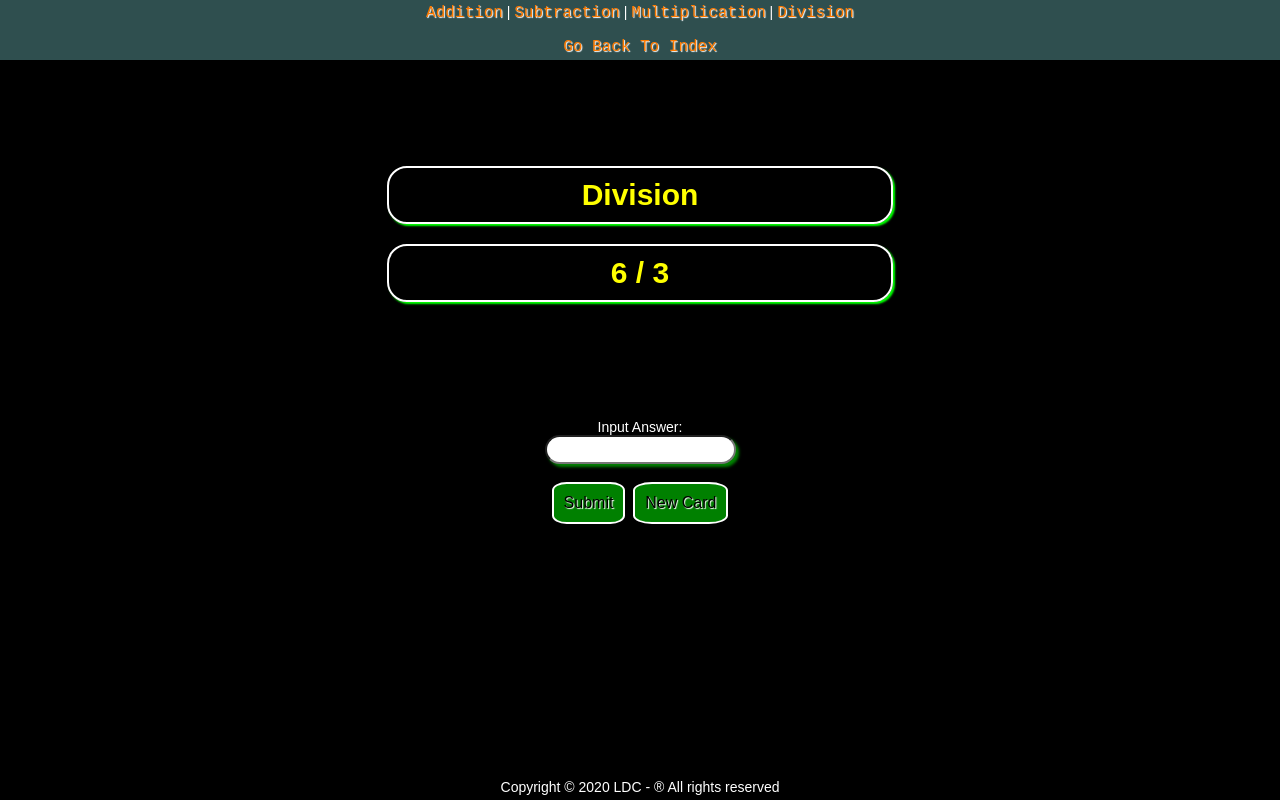
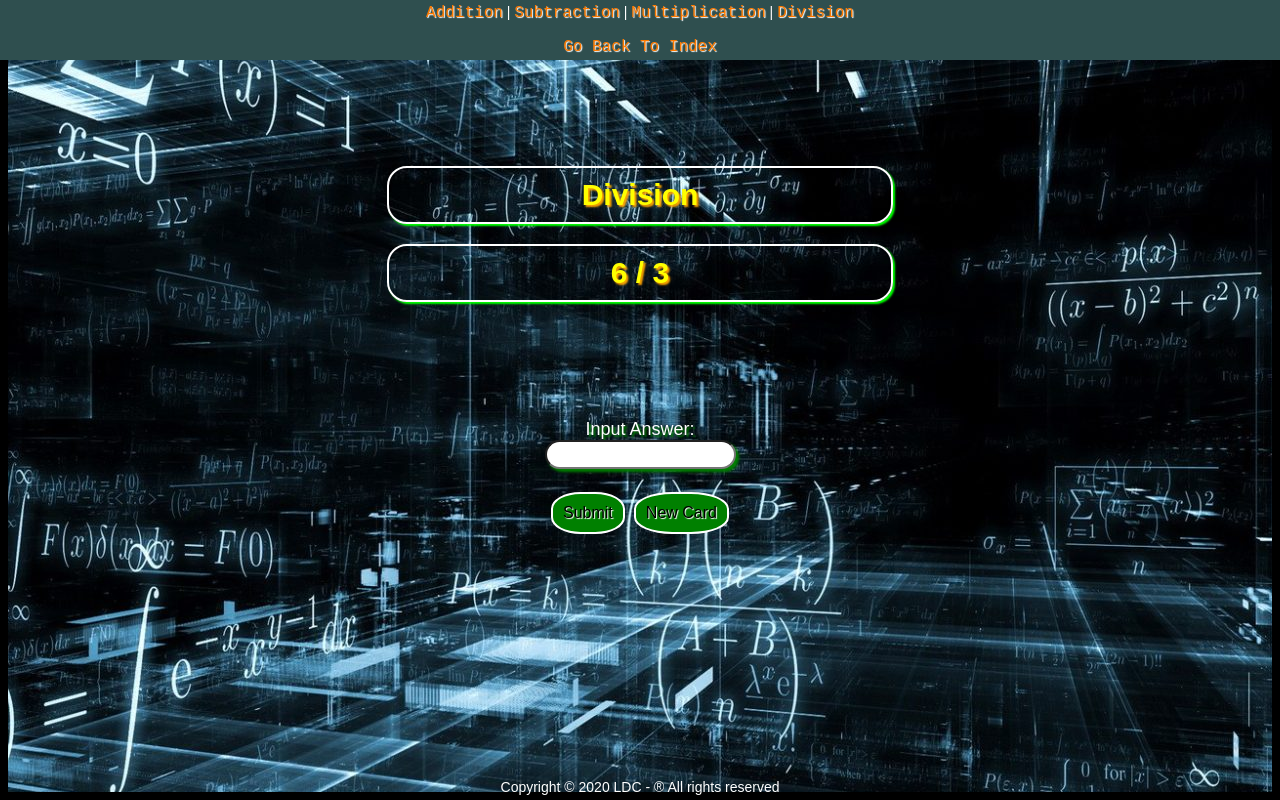
Before and after one commit to takeaimnfire/php-course, a PHP site: page /divide.php in a window 1280 px wide. Run offline with PHP 8.4, Linux system fonts and the light colour scheme; data that the repository does not hold is empty.

Commit message:
more css and logic changes 2

```diff
--- a/addition.php
+++ b/addition.php
@@ -4,6 +4,7 @@
         <link rel="stylesheet" type="text/css" href="css/style.css">
     </head>
     <body>
+    <div class="body">
     <?php error_reporting (E_ALL ^ E_NOTICE); ?>
 
         <div style="position: fixed; top: 0; left: 0; right: 0; margin-top: 0px; text-align: center;" id="header">
@@ -55,5 +56,6 @@
         include('footer.php');
         ?>
         </div>
+        </div>
     </body>
 </html>
--- a/css/style.css
+++ b/css/style.css
@@ -9,9 +9,9 @@ body {
 
 .body {
     color: white;
-    size: 100%;
+    height: 100%;
     background-color: black;
-    background: black url("../images/hash.jpg") no-repeat fixed center;
+    background: black url("../images/math2.jpg") no-repeat fixed center;
     font-size: 14px;
     font-style: bold;
     font-family: Arial;
@@ -54,6 +54,7 @@ h1 {
     margin-right: 30%;
     margin-left: 30%;
     padding: 10px;
+    text-shadow: 2px 2px 2px orange;
     box-sizing: 2px;
     box-shadow: 2px 2px 2px lime;
 }
@@ -63,7 +64,7 @@ h1 {
     border: 2px solid white;
     box-sizing: 10px;
     border-style: solid;
-    border-radius: 20%;
+    border-radius: 40%;
     color: black;
     font-family: Arial;
     font-style: bold;
@@ -80,7 +81,7 @@ h1 {
     background-color: black;
     border: 2px solid white;
     box-sizing: 10px;
-    border-radius: 20%;
+    border-radius: 40%;
     color: white;
     font-family: Arial;
     font-style: bold;
@@ -93,7 +94,7 @@ h1 {
 }
 
 #answer {
-    box-sizing: 10px;
+    box-sizing: 12px;
     box-shadow: 3px 3px 3px green;
     border-radius: 20px 20px 20px 20px;
     padding: 5px;
@@ -140,3 +141,9 @@ h1 {
     font-style: bold;
     padding: 5px;
 }
+
+form {
+    text-shadow: 2px 2px 2px green;
+    font-size: 18px;
+    font-style: bold;
+}
--- a/divide.php
+++ b/divide.php
@@ -5,7 +5,7 @@
     </head>
     <body>
     <?php error_reporting (E_ALL ^ E_NOTICE); ?>
-        <div class="body"></div>
+        <div class="body">
         <div style="position: fixed; top: 0; left: 0; right: 0; margin-top: 0px; text-align: center;" id="header">
         <?php
             include('header.php');
@@ -63,5 +63,6 @@
         include('footer.php');
         ?>
         </div>
+        </div>
     </body>
 </html>
--- a/multiply.php
+++ b/multiply.php
@@ -5,6 +5,7 @@
         <link rel="stylesheet" type="text/css" href="css/style.css">
     </head>
     <body>
+    <div class="body">
     <?php error_reporting (E_ALL ^ E_NOTICE); ?>
 
         <div style="position: fixed; top: 0; left: 0; right: 0; margin-top: 0px; text-align: center;" id="header">
@@ -40,7 +41,7 @@
             }
         ?>
         </div>
-        <br/><br/><br/><br/>
+        <br/><br/>
 
         <form method="post" action="multiply.php" style="text-align: center; font-family: Arial;">
             <input name="num1" type="hidden" value="<?php echo $fnum1; ?>">
@@ -56,5 +57,6 @@
         include('footer.php');
         ?>
         </div>
+        </div>
     </body>
 </html>
--- a/subtraction.php
+++ b/subtraction.php
@@ -4,6 +4,7 @@
         <link rel="stylesheet" type="text/css" href="css/style.css">
     </head>
     <body>
+    <div class="body">
     <?php error_reporting (E_ALL ^ E_NOTICE); ?>
 
         <div style="position: fixed; top: 0; left: 0; right: 0; margin-top: 0px; text-align: center;" id="header">
@@ -59,5 +60,6 @@
         include('footer.php');
         ?>
         </div>
+        </div>
     </body>
 </html>
```
Also changed, not shown: images/math.jpg (added), images/math2.jpg (added).
